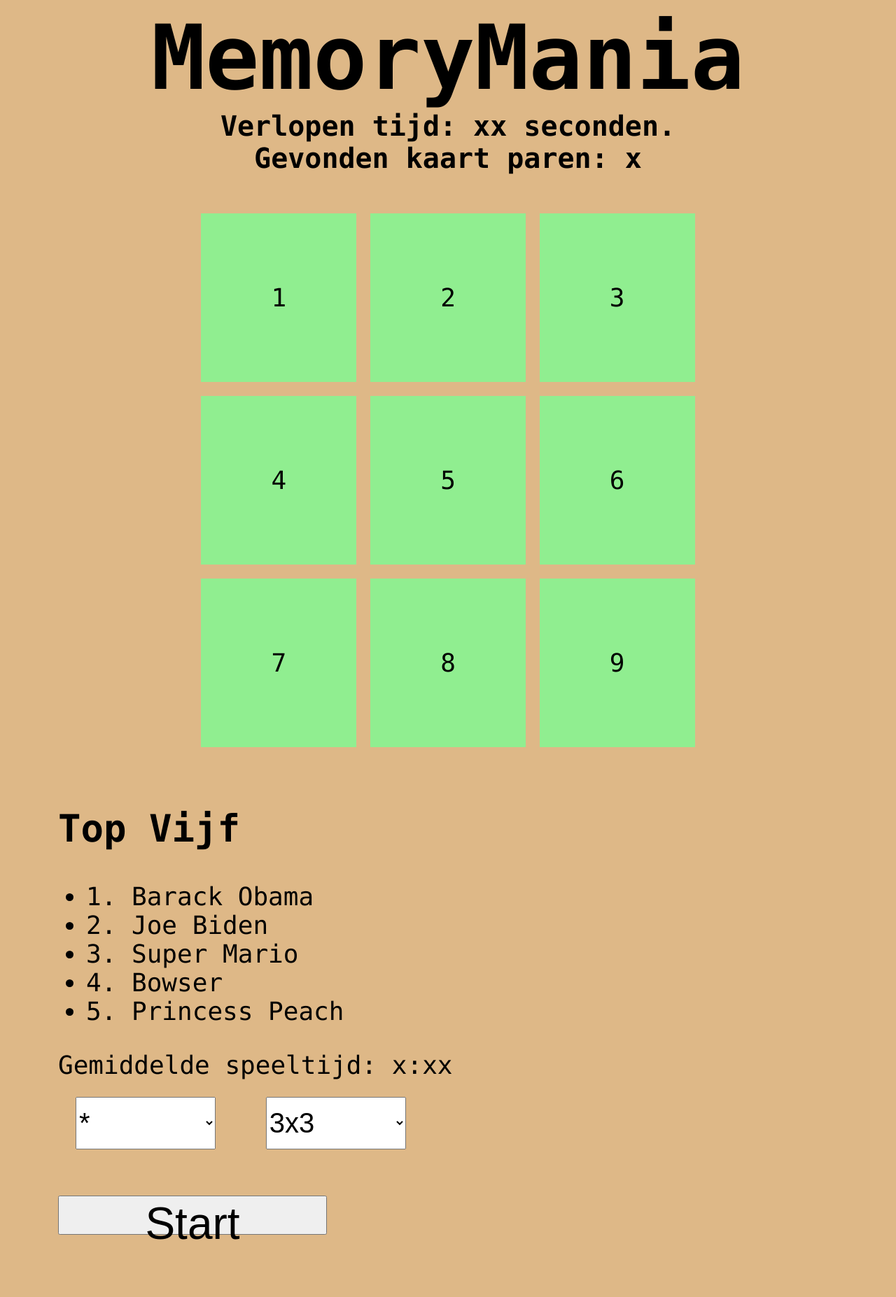
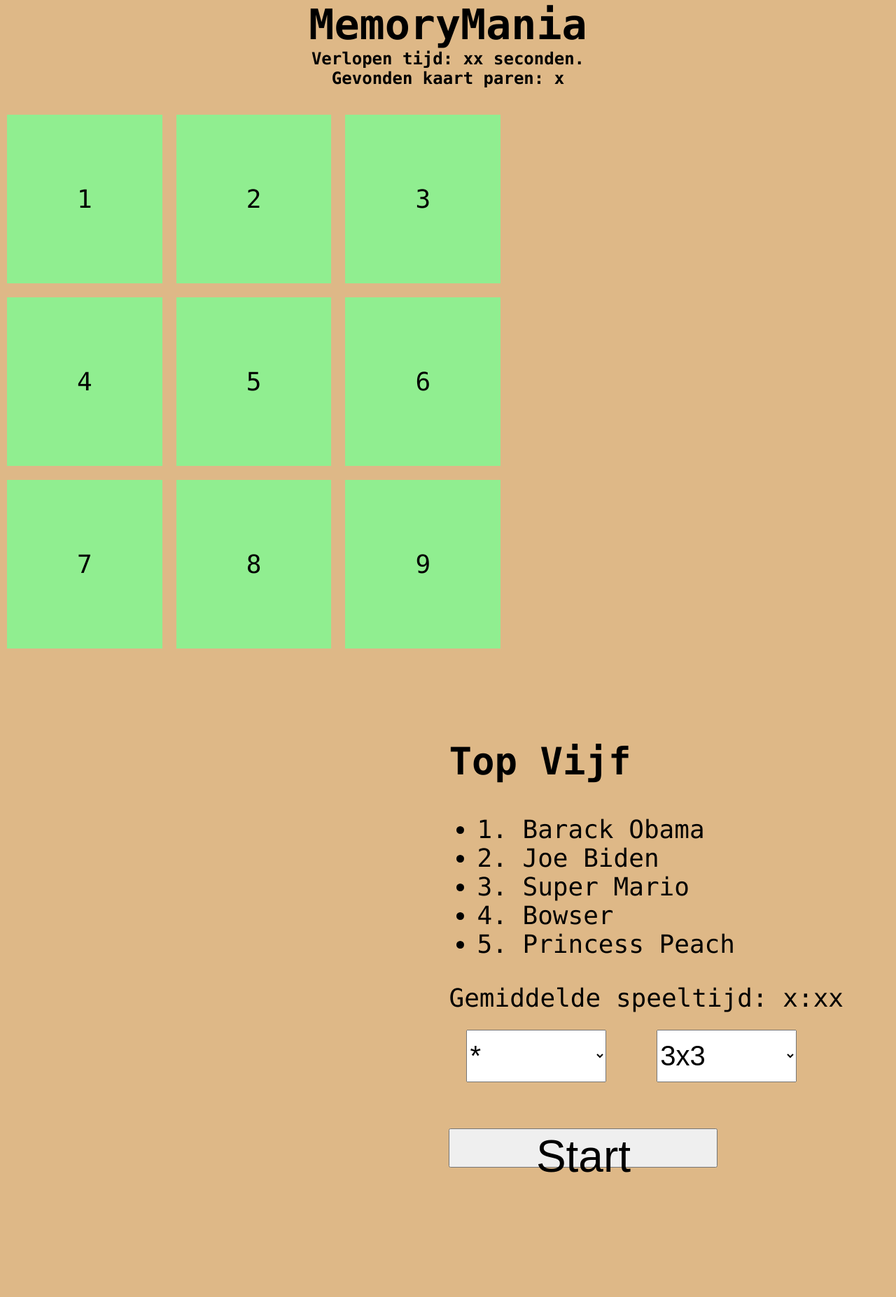
Before and after one commit to Karscoding/MemoryMania, a PHP site: page / in a window 1280 px wide. Shown: the whole page at 70% size. After the commit the page ends 1676 px from the top, so only its background shows below. Run offline with PHP 8.4, Linux system fonts and the light colour scheme.

Commit message:
Media query for layout

```diff
--- a/global.css
+++ b/global.css
@@ -60,3 +60,30 @@ select {
     height: 75px;
     margin: 25px;
 }
+
+@media screen and (min-width: 1000px) {
+    body {
+        display:inline;
+        margin:0px;
+        overflow-y: hidden;
+    }
+    #header {
+        font-size: 30px;
+        padding:0px;
+    }
+
+    #game-state {
+        font-size: 24px;
+    }
+
+    #board {
+        float:left;
+    }
+
+    .grid-container {
+    }
+
+    #information {
+        float:right;
+    }
+}
--- a/index.html
+++ b/index.html
@@ -2,6 +2,7 @@
 <html lang="en">
 <head>
     <meta charset="UTF-8">
+    <meta name="viewport" content="width=device-width, initial-scale=1">
     <link rel="stylesheet" href="global.css">
     <title>Memory</title>
 </head>
```
